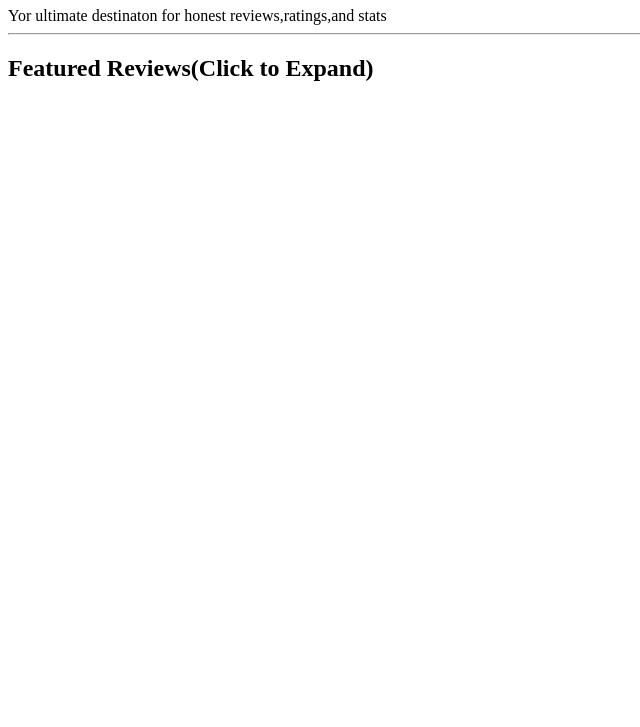
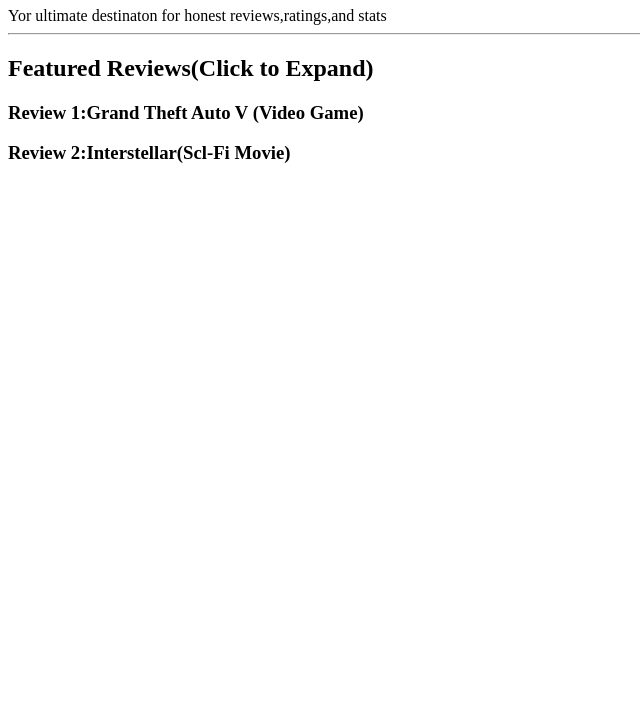
Before and after one commit to senupama-manu/Inclass-Assigment, a plain HTML site: page index.html in a window 1280 px wide. Shown: the part 73-800 px from the top of the page, without its empty margins (0-640 px from the left). Drawn offline with Linux system fonts and the light colour scheme.

Commit message:
Add h3 asreview 1 and 2

```diff
--- a/index.html
+++ b/index.html
@@ -10,6 +10,8 @@
     Yor ultimate destinaton for honest reviews,ratings,and stats
     <hr>
     <h2>Featured Reviews(Click to Expand) </h2>
+    <h3> Review 1:Grand Theft Auto V (Video Game)</h3>
+    <h3> Review 2:Interstellar(Scl-Fi Movie)</h3>
 
 </body>
 </html>
```
